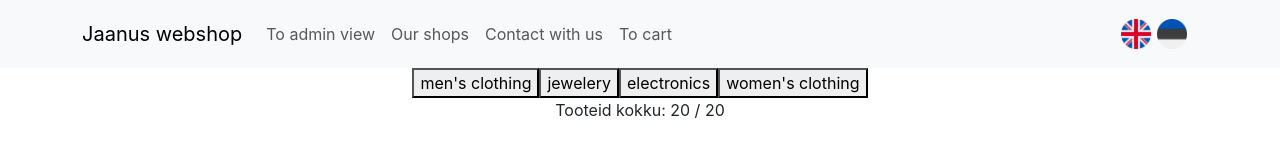
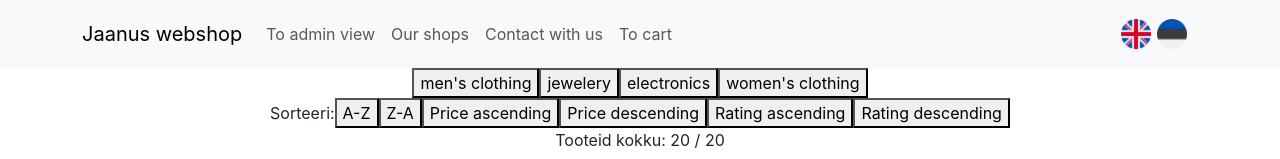
Before and after one commit to jaanus-pi/React-12-2023, a React (Create React App) app in the folder webshop/: page / in a window 1280 px wide. Shown: the top 159 px of the page. Built offline with nearby package versions, Linux system fonts and the light colour scheme.

Commit message:
Sorting products

```diff
--- a/webshop/src/i18n/english.json
+++ b/webshop/src/i18n/english.json
@@ -14,5 +14,9 @@
   "price": "Price",
   "description": "Description",
   "category": "Category",
-  "image": "Image"
+  "image": "Image",
+  "price-ascending": "Price ascending",
+  "price-descending": "Price descending",
+  "rating-ascending": "Rating ascending",
+  "rating-descending": "Rating descending"
 }
--- a/webshop/src/i18n/estonian.json
+++ b/webshop/src/i18n/estonian.json
@@ -14,5 +14,9 @@
   "price": "Hind",
   "description": "Kirjeldus",
   "category": "Kategooria",
-  "image": "Pilt"
+  "image": "Pilt",
+  "price-ascending": "Hind kasvav",
+  "price-descending": "Hind kahanev",
+  "rating-ascending": "Hinnang kasvav",
+  "rating-descending": "Hinnang kahanev"
 }
--- a/webshop/src/pages/global/HomePage.jsx
+++ b/webshop/src/pages/global/HomePage.jsx
@@ -2,9 +2,41 @@ import React from 'react'
 import productsFromFile from '../../data/products.json'
 import { useState } from 'react'
 import '../../css/HomePage.css'
+import { useTranslation } from 'react-i18next'
 
 const HomePage = () => {
   const [products, setProducts] = useState(productsFromFile);
+  const { t } = useTranslation();
+
+  const sortAToZ = () => {
+    products.sort((a, b) => a.title.localeCompare(b.title));
+    setProducts(products.slice());
+  }
+
+  const sortZToA = () => {
+    products.sort((a, b) => b.title.localeCompare(a.title));
+    setProducts(products.slice());
+  }
+
+  const sortPriceAscending = () => {
+    products.sort((a, b) => a.price - b.price);
+    setProducts(products.slice());
+  }
+
+  const sortPriceDescending = () => {
+    products.sort((a, b) => b.price - a.price);
+    setProducts(products.slice());
+  }
+
+  const sortRatingAscending = () => {
+    products.sort((a, b) => a.rating.rate - b.rating.rate);
+    setProducts(products.slice());
+  }
+
+  const sortRatingDescending = () => {
+    products.sort((a, b) => b.rating.rate - a.rating.rate);
+    setProducts(products.slice());
+  }
 
   return (
     <div>
@@ -12,6 +44,15 @@ const HomePage = () => {
       <button>jewelery</button>
       <button>electronics</button>
       <button>women's clothing</button>
+      <div>
+        Sorteeri:
+        <button onClick={sortAToZ}>A-Z</button>
+        <button onClick={sortZToA}>Z-A</button>
+        <button onClick={sortPriceAscending}>{t('price-ascending')}</button>
+        <button onClick={sortPriceDescending}>{t('price-descending')}</button>
+        <button onClick={sortRatingAscending}>{t('rating-ascending')}</button>
+        <button onClick={sortRatingDescending}>{t('rating-descending')}</button>
+      </div>
       <div>Tooteid kokku: {products.length} / {productsFromFile.length}</div>
       <div className='products'>
         {products.map(product =>
```
